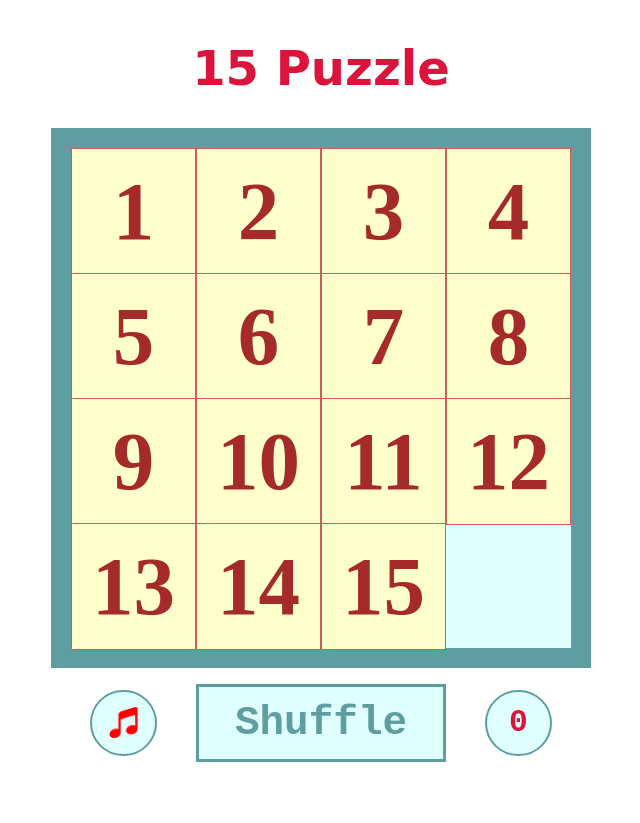
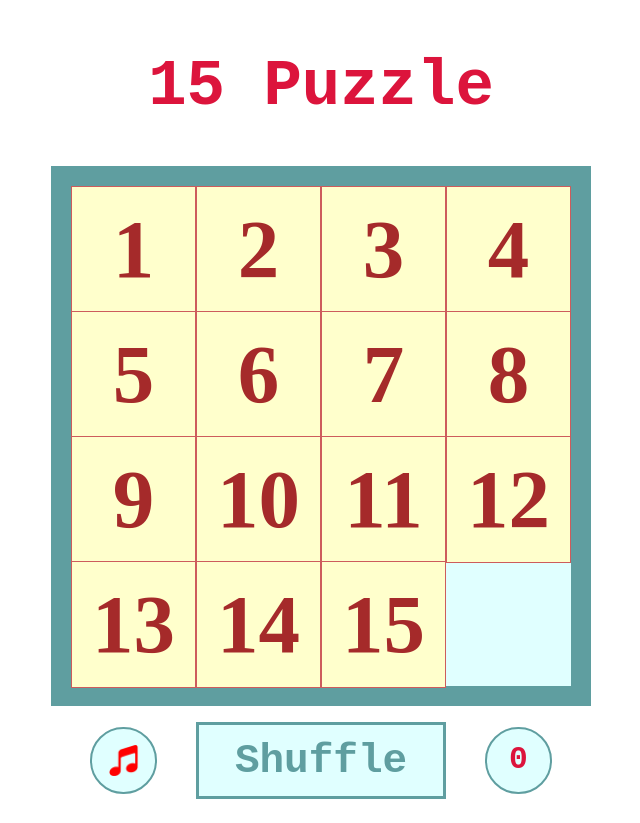
Before and after one commit to Zeexas/15_puzzle, a plain HTML site: page index.html in a window 1280 px wide. Shown: the whole page, without its empty margins (319-959 px from the left). Before the commit the page ends 800 px from the top, so only its background shows below. Drawn offline with nearby package versions, Linux system fonts and the light colour scheme.

Commit message:
Update 15_style.css

```diff
--- a/15_style.css
+++ b/15_style.css
@@ -6,8 +6,8 @@ body {
 }
 
 h1 {
-    font-family: cursive;
-    font-size: 3rem;
+    font-family: monospace;
+    font-size: 4rem;
     color: crimson;
 }
 
```
